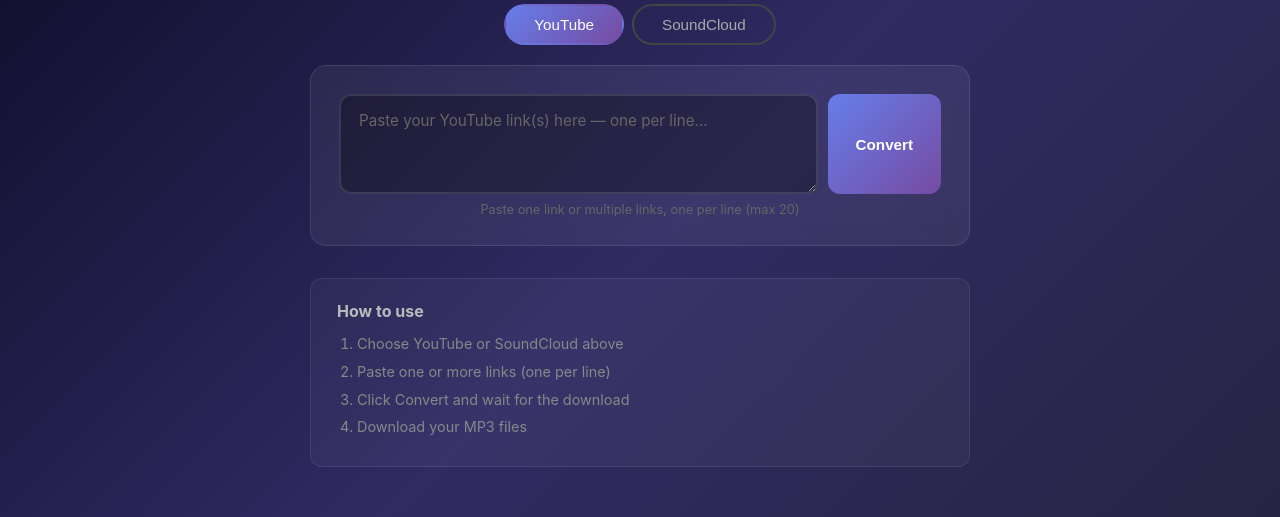
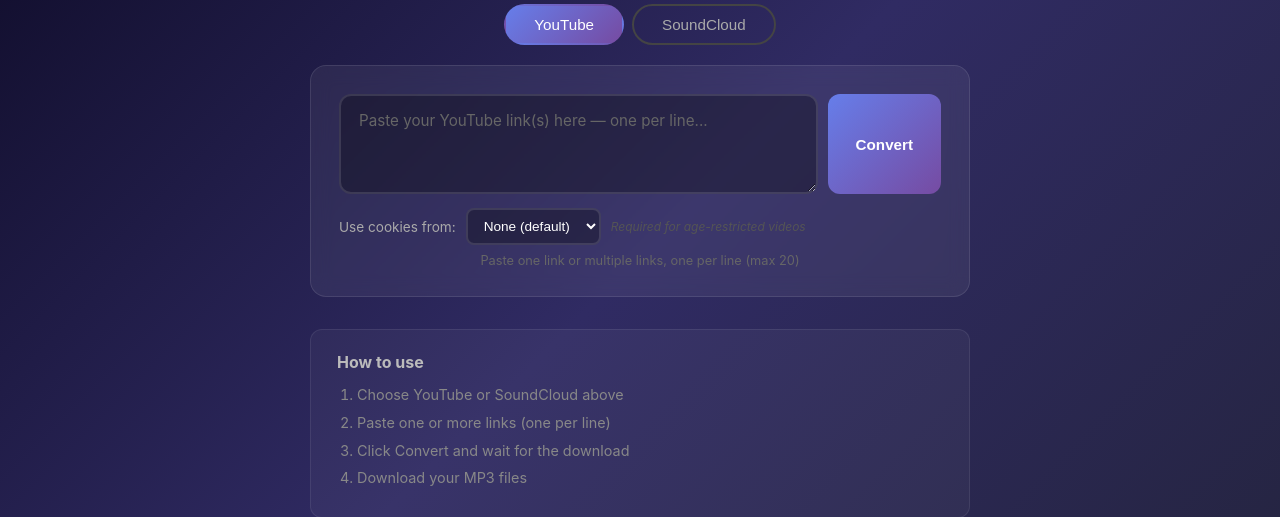
Before and after one commit to GeoFox777/mp3-converter, a Flask app: page / in a window 1280 px wide. Shown: the part 142-659 px from the top of the page. Run offline with Flask 3, Linux system fonts and the light colour scheme.

Commit message:
Add cookie auth for age-restricted videos, change port to 5001
- Browser cookie selector for age-restricted YouTube videos
- Changed default port from 5000 to 5001 (macOS compatibility)
- Updated README

```diff
--- a/mp3_converter/app.py
+++ b/mp3_converter/app.py
@@ -65,18 +65,28 @@
         return False
 
 
-def run_download(job_id, url, source_type):
-    jobs[job_id]['status'] = 'downloading'
+SUPPORTED_BROWSERS = {'chrome', 'firefox', 'edge', 'safari', 'opera', 'brave', 'chromium', 'vivaldi'}
 
+
+def build_command(output_prefix, url, source_type, browser=None):
     command = [
         "yt-dlp",
         "--extract-audio",
         "--audio-format", "mp3",
-        "--no-playlist" if source_type == "soundcloud" else "",
-        "-o", os.path.join(DOWNLOAD_DIR, f"{job_id}_%(title)s.%(ext)s"),
-        url
     ]
-    command = [c for c in command if c]
+    if source_type == "soundcloud":
+        command.append("--no-playlist")
+    if browser and browser in SUPPORTED_BROWSERS:
+        command.extend(["--cookies-from-browser", browser])
+    command.extend(["-o", os.path.join(DOWNLOAD_DIR, f"{output_prefix}_%(title)s.%(ext)s")])
+    command.append(url)
+    return command
+
+
+def run_download(job_id, url, source_type, browser=None):
+    jobs[job_id]['status'] = 'downloading'
+
+    command = build_command(job_id, url, source_type, browser)
 
     try:
         result = subprocess.run(
@@ -118,7 +128,7 @@
     return render_template('index.html')
 
 
-def run_batch_download(batch_id, urls, source_type):
+def run_batch_download(batch_id, urls, source_type, browser=None):
     batch = jobs[batch_id]
     batch['status'] = 'downloading'
     batch['total'] = len(urls)
@@ -127,15 +137,7 @@
 
     for i, url in enumerate(urls):
         sub_id = f"{batch_id}_{i}"
-        command = [
-            "yt-dlp",
-            "--extract-audio",
-            "--audio-format", "mp3",
-            "--no-playlist" if source_type == "soundcloud" else "",
-            "-o", os.path.join(DOWNLOAD_DIR, f"{sub_id}_%(title)s.%(ext)s"),
-            url
-        ]
-        command = [c for c in command if c]
+        command = build_command(sub_id, url, source_type, browser)
 
         try:
             result = subprocess.run(command, capture_output=True, text=True, timeout=300)
@@ -198,6 +200,10 @@
             return jsonify({'error': f'Please provide valid {label} URLs'}), 400
         return jsonify({'error': f'Invalid {label} URL(s) at line(s): {", ".join(str(n) for n in invalid)}'}), 400
 
+    browser = data.get('browser', '').strip().lower()
+    if browser and browser not in SUPPORTED_BROWSERS:
+        browser = ''
+
     job_id = str(uuid.uuid4())[:8]
     jobs[job_id] = {
         'status': 'queued', 'files': [], 'error': None, 'errors': [],
@@ -206,9 +212,9 @@
     }
 
     if len(urls) == 1:
-        thread = threading.Thread(target=run_download, args=(job_id, urls[0], source_type), daemon=True)
+        thread = threading.Thread(target=run_download, args=(job_id, urls[0], source_type, browser or None), daemon=True)
     else:
-        thread = threading.Thread(target=run_batch_download, args=(job_id, urls, source_type), daemon=True)
+        thread = threading.Thread(target=run_batch_download, args=(job_id, urls, source_type, browser or None), daemon=True)
     thread.start()
 
     return jsonify({'job_id': job_id})
@@ -241,4 +247,4 @@
 
 
 if __name__ == '__main__':
-    app.run(host='0.0.0.0', port=5000, debug=False)
+    app.run(host='0.0.0.0', port=5001, debug=False)
--- a/mp3_converter/static/script.js
+++ b/mp3_converter/static/script.js
@@ -115,10 +115,11 @@
     btn.disabled = true;
 
     try {
+        const browser = document.getElementById('browser-select').value;
         const resp = await fetch('/api/convert', {
             method: 'POST',
             headers: { 'Content-Type': 'application/json' },
-            body: JSON.stringify({ urls, source: currentSource })
+            body: JSON.stringify({ urls, source: currentSource, browser })
         });
 
         const data = await resp.json();
--- a/mp3_converter/static/style.css
+++ b/mp3_converter/static/style.css
@@ -102,6 +102,47 @@
 
 #url-input::placeholder {
     color: #666;
+}
+
+.options-row {
+    display: flex;
+    align-items: center;
+    gap: 10px;
+    margin-top: 14px;
+    flex-wrap: wrap;
+}
+
+.option-label {
+    color: #aaa;
+    font-size: 0.85rem;
+    white-space: nowrap;
+}
+
+#browser-select {
+    padding: 8px 12px;
+    border: 2px solid rgba(255, 255, 255, 0.12);
+    border-radius: 8px;
+    background: rgba(0, 0, 0, 0.3);
+    color: #fff;
+    font-size: 0.85rem;
+    outline: none;
+    cursor: pointer;
+    transition: border-color 0.25s ease;
+}
+
+#browser-select:focus {
+    border-color: #667eea;
+}
+
+#browser-select option {
+    background: #1a1a2e;
+    color: #fff;
+}
+
+.option-hint {
+    color: #555;
+    font-size: 0.75rem;
+    font-style: italic;
 }
 
 .input-hint {
--- a/mp3_converter/templates/index.html
+++ b/mp3_converter/templates/index.html
@@ -22,6 +22,21 @@
             <div class="input-group">
                 <textarea id="url-input" rows="3" placeholder="Paste your YouTube link(s) here — one per line..." autocomplete="off"></textarea>
                 <button id="convert-btn" onclick="startConvert()">Convert</button>
+            </div>
+            <div class="options-row">
+                <label class="option-label" for="browser-select">Use cookies from:</label>
+                <select id="browser-select">
+                    <option value="">None (default)</option>
+                    <option value="chrome">Chrome</option>
+                    <option value="firefox">Firefox</option>
+                    <option value="edge">Edge</option>
+                    <option value="safari">Safari</option>
+                    <option value="brave">Brave</option>
+                    <option value="opera">Opera</option>
+                    <option value="chromium">Chromium</option>
+                    <option value="vivaldi">Vivaldi</option>
+                </select>
+                <span class="option-hint">Required for age-restricted videos</span>
             </div>
             <p class="input-hint">Paste one link or multiple links, one per line (max 20)</p>
 
```
Also changed, not shown: README.md.
